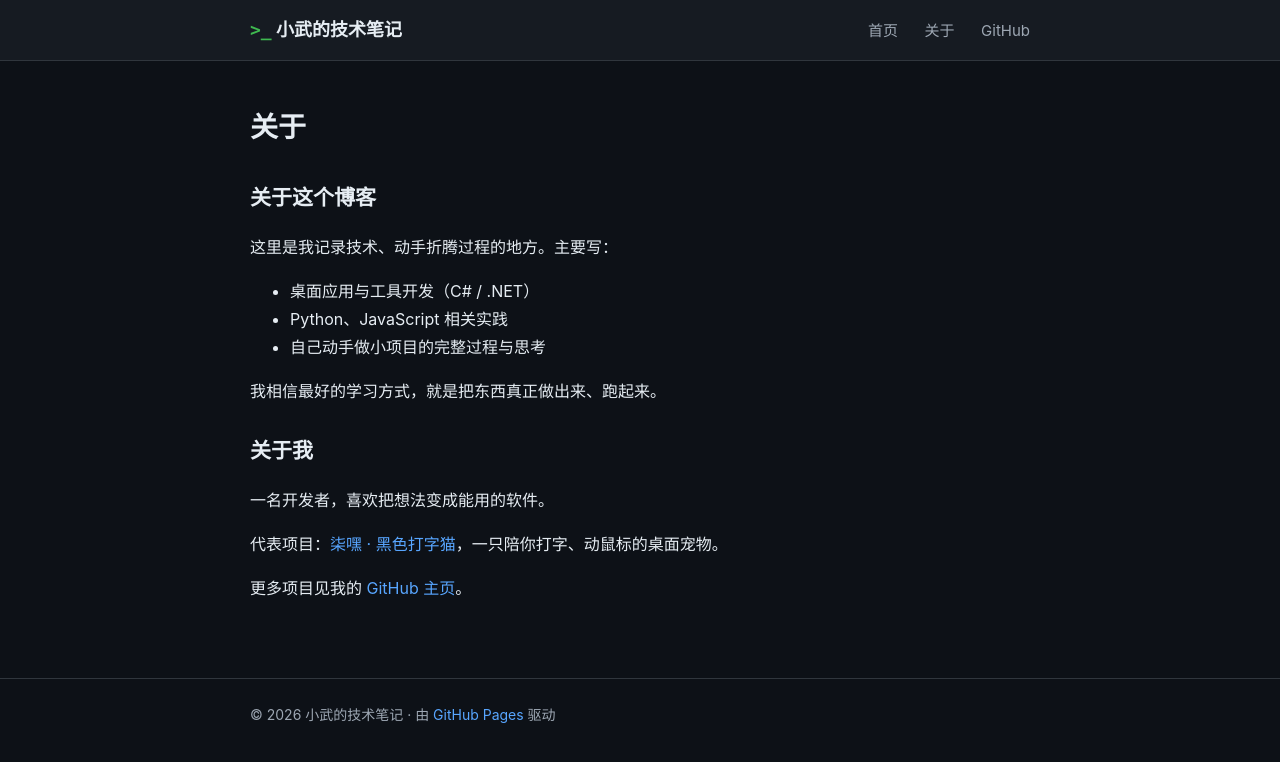
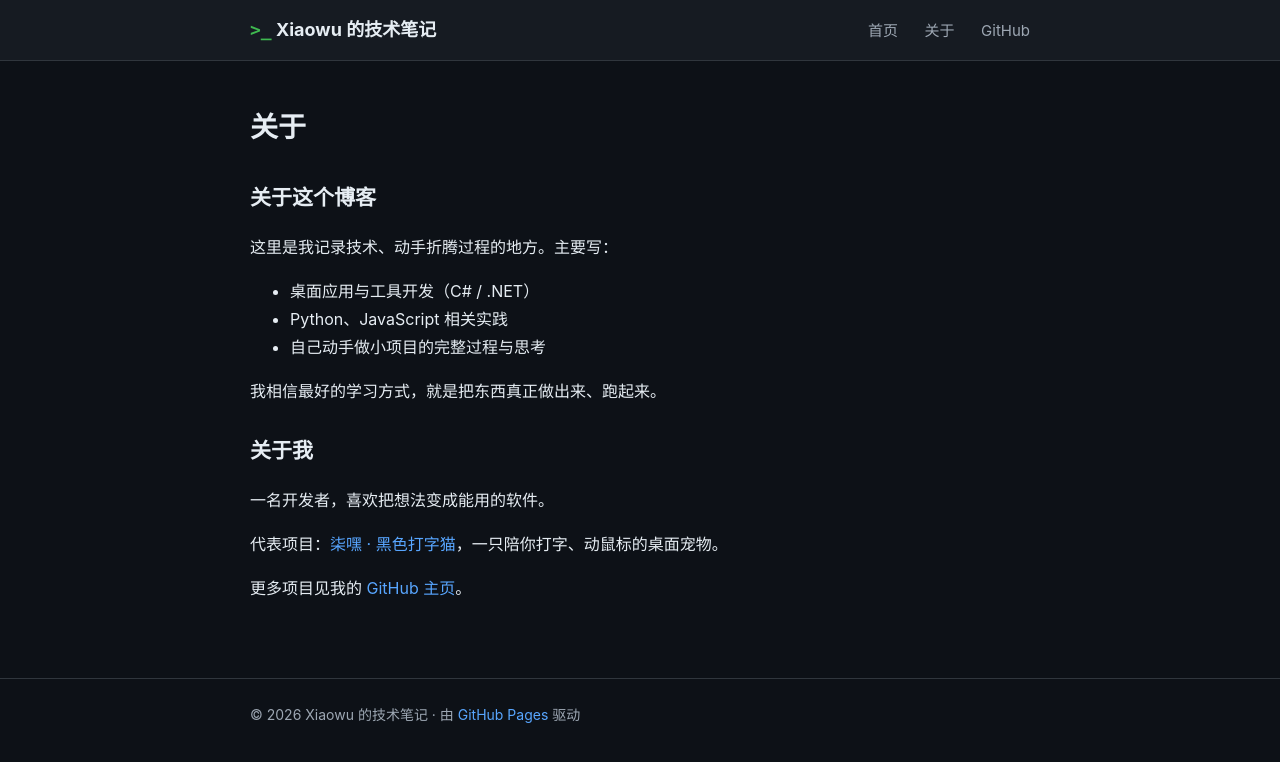
Before and after one commit to xiaowu-fox/xiaowu-fox.github.io, a Jekyll site: the page built from about.md, in a window 1280 px wide. Shown: the top 762 px of the page. Built offline with Jekyll 4.4.1, drawn with Linux system fonts in a browser that asks for light colours.

Commit message:
rename: 小吴/Xiaowu

```diff
--- a/_config.yml
+++ b/_config.yml
@@ -1,5 +1,5 @@
 # ===== 站点基本信息 =====
-title: 小武的技术笔记
+title: Xiaowu 的技术笔记
 tagline: 写代码，造东西
 description: 一个关于编程、桌面开发与动手折腾的个人博客
 author: Xiaowu
```
